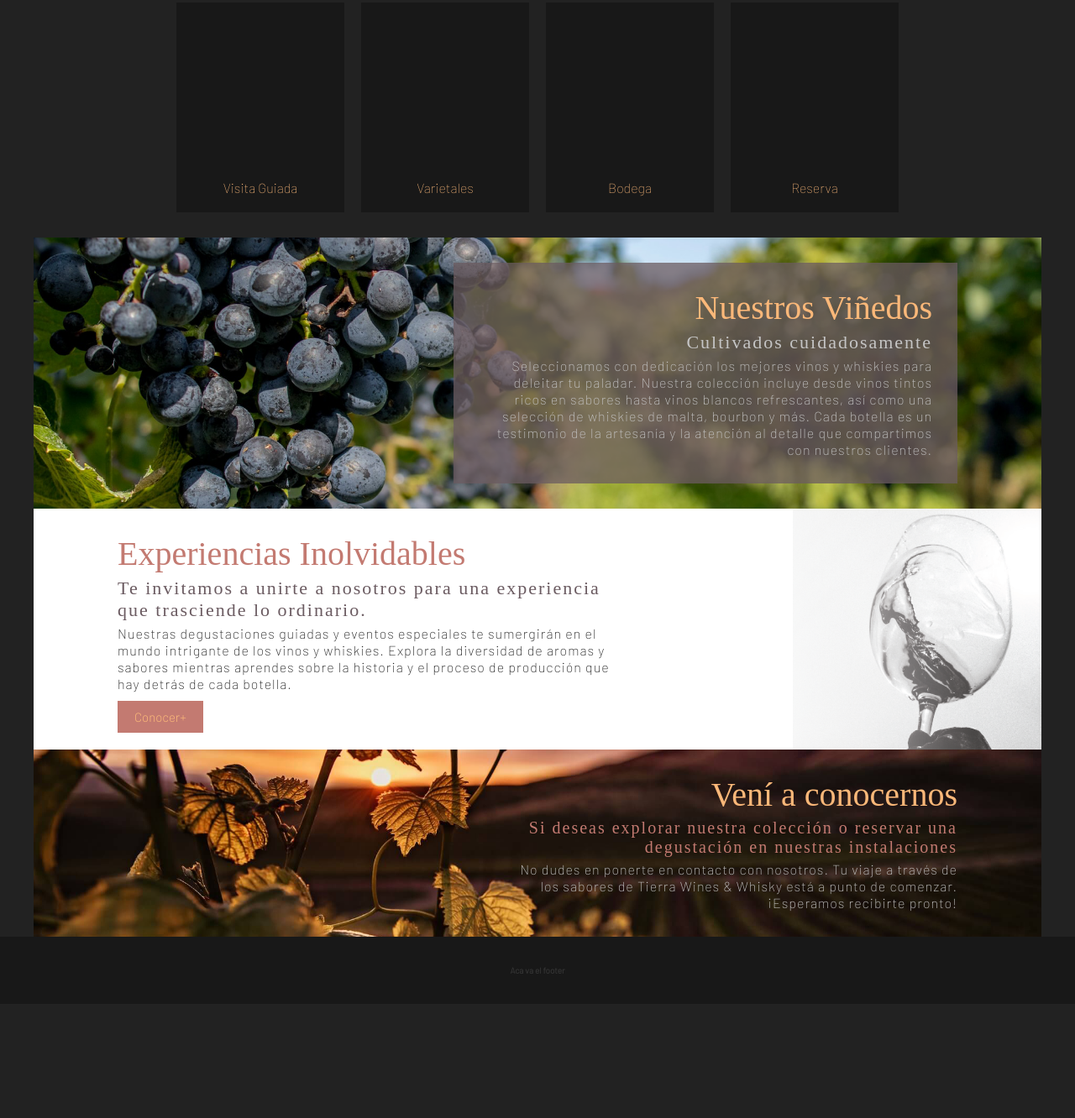
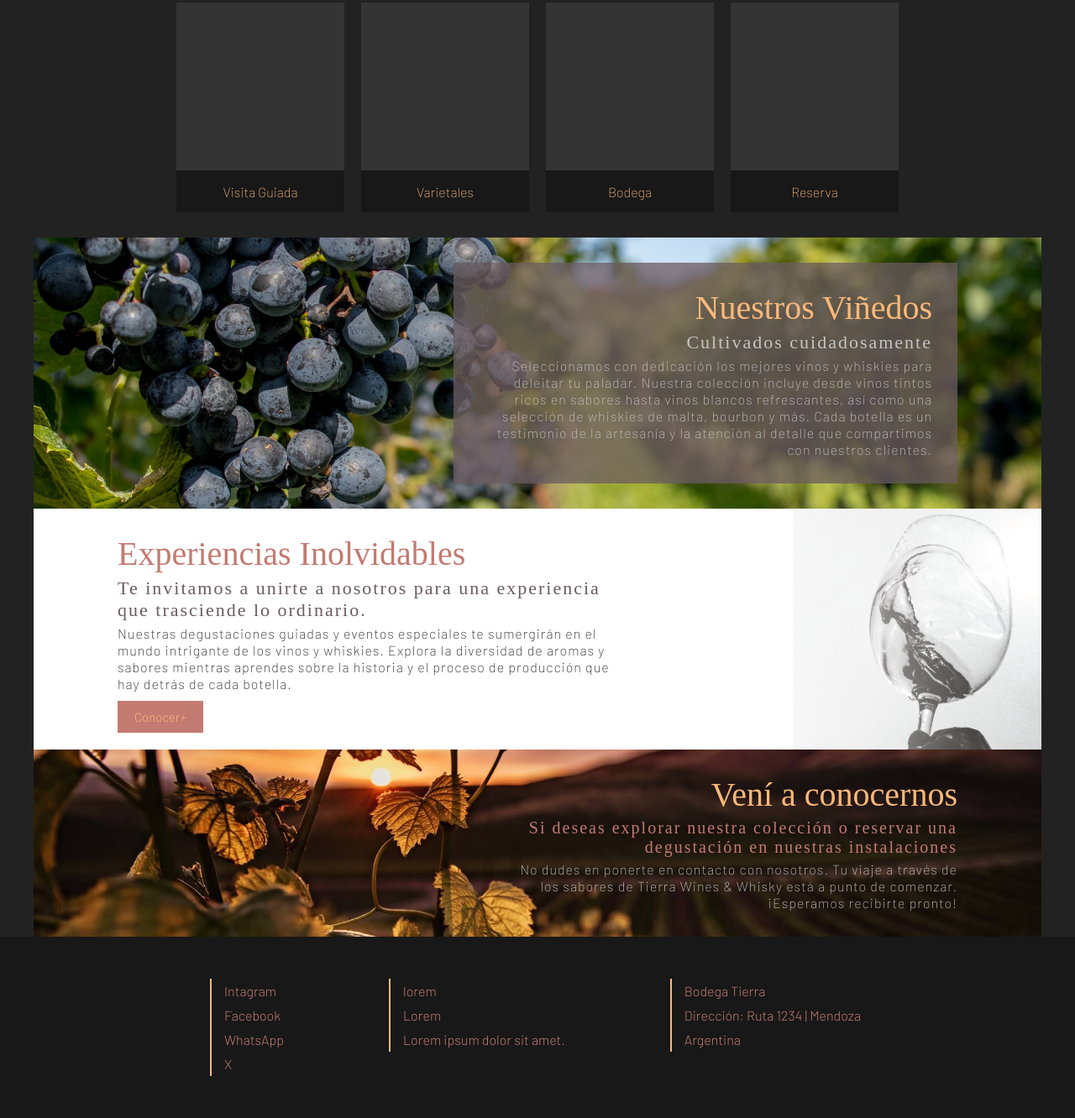
Before and after one commit to anciappi/tp0v2, a plain HTML site: page index.html in a window 1280 px wide. Shown: the part 337-1669 px from the top of the page at 84% size. Before the commit the page ends 1533 px from the top, so only its background shows below. Drawn offline with Linux system fonts and the light colour scheme; a script that the page names is missing; a web font is replaced by a local one.

```diff
--- a/index.html
+++ b/index.html
@@ -101,7 +101,22 @@
     <footer>
         <section class="main-footer">
             <article>
-                <h4>Aca va el footer</h4>
+                <ul>
+                    <li><a href="#">Intagram</a></li>
+                    <li><a href="#">Facebook</a></li>
+                    <li><a href="#">WhatsApp</a></li>
+                    <li><a href="#">X</a></li>
+                </ul>
+                <ul>
+                    <li><a href="#">lorem</a></li>
+                    <li><a href="#">Lorem</a></li>
+                    <li><a href="#">Lorem ipsum dolor sit amet.</a></li>
+                </ul>
+                <ul>
+                    <li><a href="#">Bodega Tierra</a></li>
+                    <li><a href="#">Dirección: Ruta 1234 | Mendoza</a></li>
+                    <li><a href="#">Argentina</a></li>
+                </ul>
             </article>
         </section>
     </footer>
--- a/styles/styles.css
+++ b/styles/styles.css
@@ -99,7 +99,7 @@ main{
     display: flex;
     justify-content: center;
     align-items: flex-end;
-    background-color: var(--dark-grey);
+    background-color: var(--normal-grey);
     color: var(--arena);
     font-size: 1.6rem;
     width: 20rem;
@@ -108,11 +108,18 @@ main{
 }
 
 .card2-section a{
+    display: flex;
+    justify-content: center;
+    align-items: center;
+    width: 100%;
+    height: 20%;
+
+    background-color: var(--dark-grey);
+    color: var(--arena);
+
     text-decoration: none;
-    color: var(--arena);
-    padding: 2rem;
     font-family: var(--text-font);
-    font-weight: 100;
+    font-weight: 200;
     font-size: 1.6rem;
 }
 
@@ -258,15 +265,38 @@ main{
 
 .main-footer{
     display: flex;
+    width: 100%;
     justify-content: center;
-    align-items: center;
-    width: 100%;
-    height: 10vh;
     background-color: var(--dark-grey);
     color: var(--normal-grey);
 
     font-family: var(--text-font);
     font-weight: 100;
+}
+
+.main-footer article {
+    display: flex;
+    justify-content: space-around;
+    width: 100rem;
+    padding: 5rem;
+}
+
+.main-footer ul{
+    list-style: none;
+}
+
+.main-footer li{
+    border-left: .2rem solid var(--arena);
+    padding: .5rem;
+}
+
+.main-footer a{
+    padding-left: 1rem;
+    font-family: var(--text-font);
+    font-size: 1.6rem;
+    font-weight: 300;
+    text-decoration: none;
+    color: var(--ladrillo);
 }
 
 
@@ -319,7 +349,7 @@ main{
 }
 
 .contact-content{
-    max-width: 1200px;
+    max-width: 120rem;
     margin-bottom: 1rem;
     background-color: var(--dark-grey);
     display: flex;
@@ -333,9 +363,8 @@ main{
 }
 
 .contact-map{
-    width: 70%;
+    width: 120rem;
 }
-
 
 
 /* Contact form */
@@ -355,7 +384,7 @@ input, textarea{
     background-color: #ffffff56;
     border-radius: 1rem 0 ;
     font-family: var(--text-font);
-    font-size: 1.6rem;
+    font-size: 1.7rem;
     -webkit-border-radius: 1rem 0 ;
     -moz-border-radius: 1rem 0 ;
     -ms-border-radius: 1rem 0 ;
```
Also changed, not shown: pages/contacto.html (+2 -2 lines).
